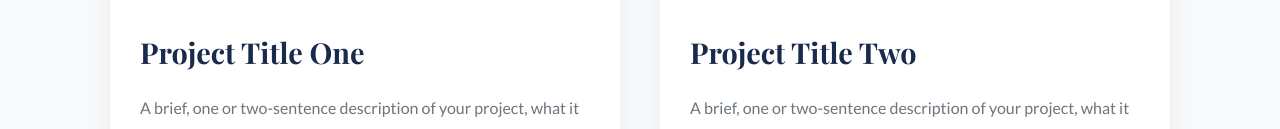
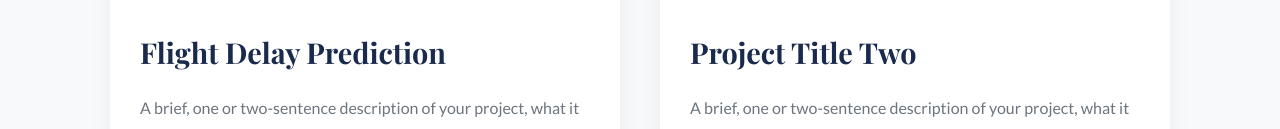
Before and after one commit to rengavk/rengavk.github.io, a plain HTML site: page index.html in a window 1280 px wide. Shown: the part 1554-1683 px from the top of the page. Drawn offline with nearby package versions, Linux system fonts and the light colour scheme.

Commit message:
Update index.html

```diff
--- a/index.html
+++ b/index.html
@@ -79,7 +79,7 @@
                 <!--💡UPDATE: Add a preview image of your project to assets/images/ -->
                 <img src="assets/images/project-placeholder-1.jpg" alt="Project One Preview">
                 <div class="project-card-content">
-                    <h3>Project Title One</h3>
+                    <h3>Flight Delay Prediction</h3>
                     <p>A brief, one or two-sentence description of your project, what it does, and the tools you used.</p>
                     <div class="project-buttons">
                         <!--💡UPDATE: Add link to your project's code/documentation on GitHub-->
```
